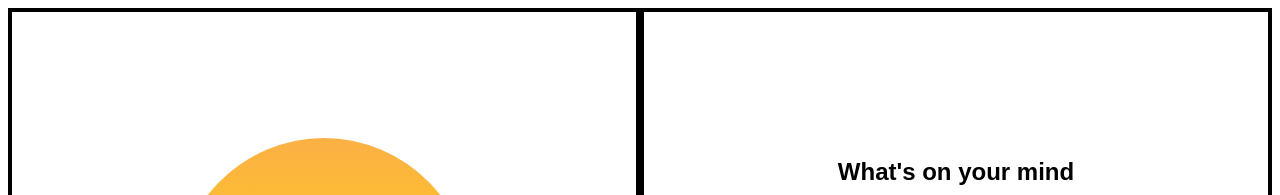
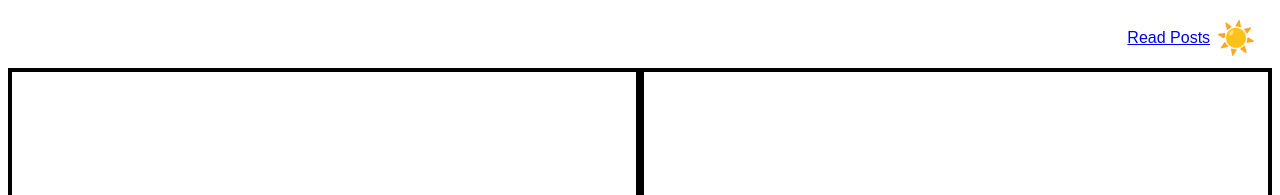
Before and after one commit to ehsanh2001/personal-blog, a plain HTML site: page index.html in a window 1280 px wide. Shown: the top 195 px of the page. Drawn offline with Linux system fonts and the light colour scheme.

Commit message:
Link pages and add theme button

```diff
--- a/assets/css/blog.css
+++ b/assets/css/blog.css
@@ -5,11 +5,14 @@ header {
     display: flex;
     border-bottom: 8px double grey;
 }
-header button {
+header .buttons {
+    display: flex;
     height: 24px;
+    align-items: center;
     margin-left: auto;
     align-self: center;
 }
+
 main {
     border-bottom: 8px double grey;
 }
@@ -39,3 +42,9 @@ footer {
 .card .content {
     padding: 0px 30px;
 }
+
+#btn-theme{
+    font-size: 200%;
+    background-color:eaeeee;
+    border:none;
+}
--- a/assets/css/form.css
+++ b/assets/css/form.css
@@ -1,6 +1,13 @@
 body {
     font-family: Arial, Helvetica, sans-serif;
     height: 100%;
+}
+
+header{
+    display: flex;
+    padding: 10px;
+    justify-content: flex-end;
+    align-items: center;
 }
 
 main {
@@ -58,3 +65,9 @@ textarea {
     top: 0px;
     left: 80px;
 }
+
+#btn-theme{
+    font-size: 200%;
+    background-color:white;
+    border:none;
+}
--- a/assets/js/form.js
+++ b/assets/js/form.js
@@ -1,4 +1,7 @@
 "use strict";
+
+const SUN_EMOJI = "☀️";
+const MOON_EMOJI = "🌙";
 
 const usernameEl = document.getElementById("username");
 const usernameLabelEl = document.getElementById("username-label");
@@ -7,8 +10,11 @@ const titleLabelEl = document.getElementById("title-label");
 const contentEl = document.getElementById("content");
 const contentLabelEl = document.getElementById("content-label");
 
+const btnTheme = document.getElementById("btn-theme");
+
 document.getElementById("blog-form").addEventListener("submit", formSubmit);
 document.getElementById("blog-form").addEventListener("keydown", clearError);
+btnTheme.addEventListener("click", changeTheme);
 
 function formSubmit(event) {
     event.preventDefault();
@@ -16,6 +22,7 @@ function formSubmit(event) {
     if (allInputsExist()) {
         storePost();
         clearInputs();
+        location.href = "./blog.html";
     }
 }
 
@@ -67,3 +74,8 @@ function clearError(event) {
             .classList.remove("error");
     }
 }
+
+function changeTheme() {
+    if (btnTheme.textContent === SUN_EMOJI) btnTheme.textContent = MOON_EMOJI;
+    else btnTheme.textContent = SUN_EMOJI;
+}
--- a/index.html
+++ b/index.html
@@ -8,9 +8,12 @@
     </head>
     <body>
         <header>
-            <nav></nav>
+            <nav>
+                <a href="./blog.html">Read Posts</a>
+            </nav>
+            <button type="button" id="btn-theme">☀️</button>
         </header>
-        <div class="color-theme"></div>
+
         <main>
             <div class="col">
                 <div class="left-div"><h2>Personal Blog</h2></div>
@@ -18,7 +21,7 @@
             <div class="col">
                 <h2>What's on your mind</h2>
                 <form id="blog-form" action="" method="post">
-                    <label for="username" id="username-label" >Username</label
+                    <label for="username" id="username-label">Username</label
                     ><br />
                     <input type="text" id="username" name="username" /><br />
                     <label for="title" id="title-label">Title</label><br />
```
Also changed, not shown: assets/js/blog.js (+14 -0 lines), blog.html (+4 -1 lines).
